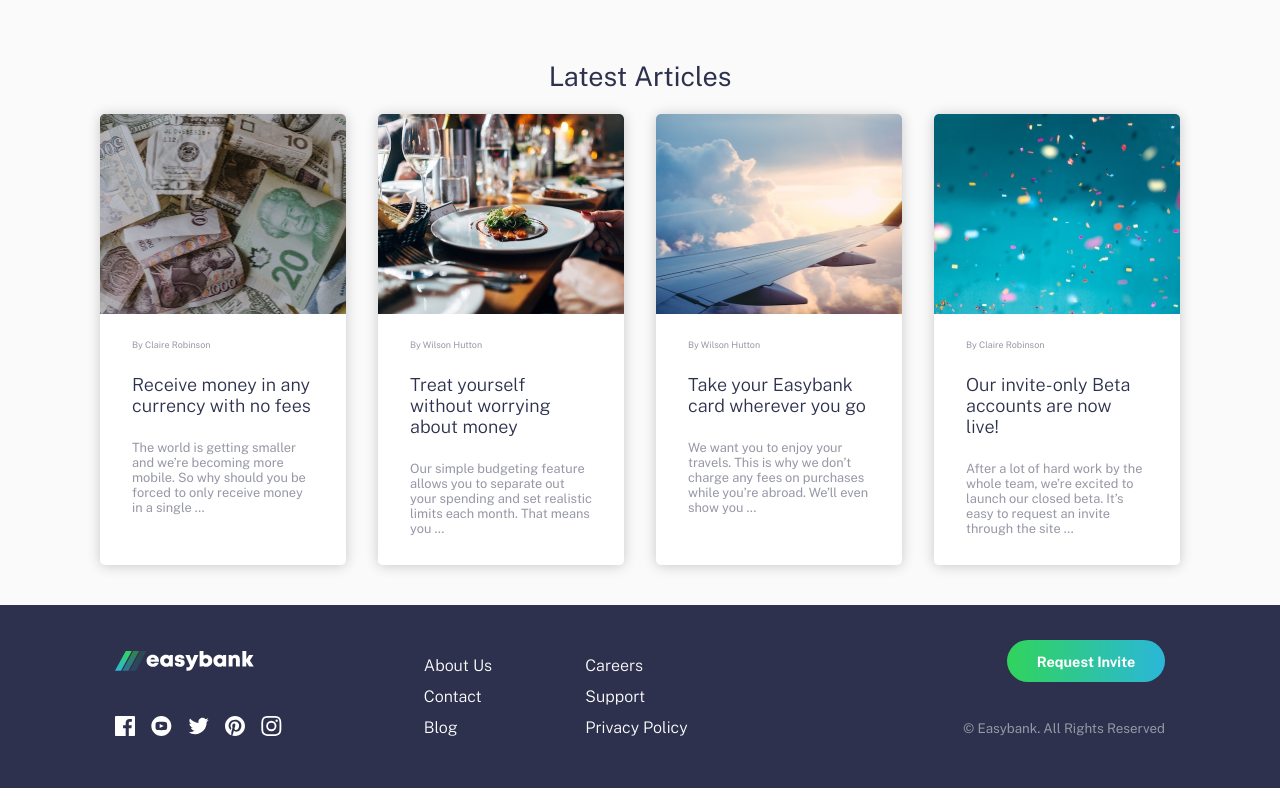
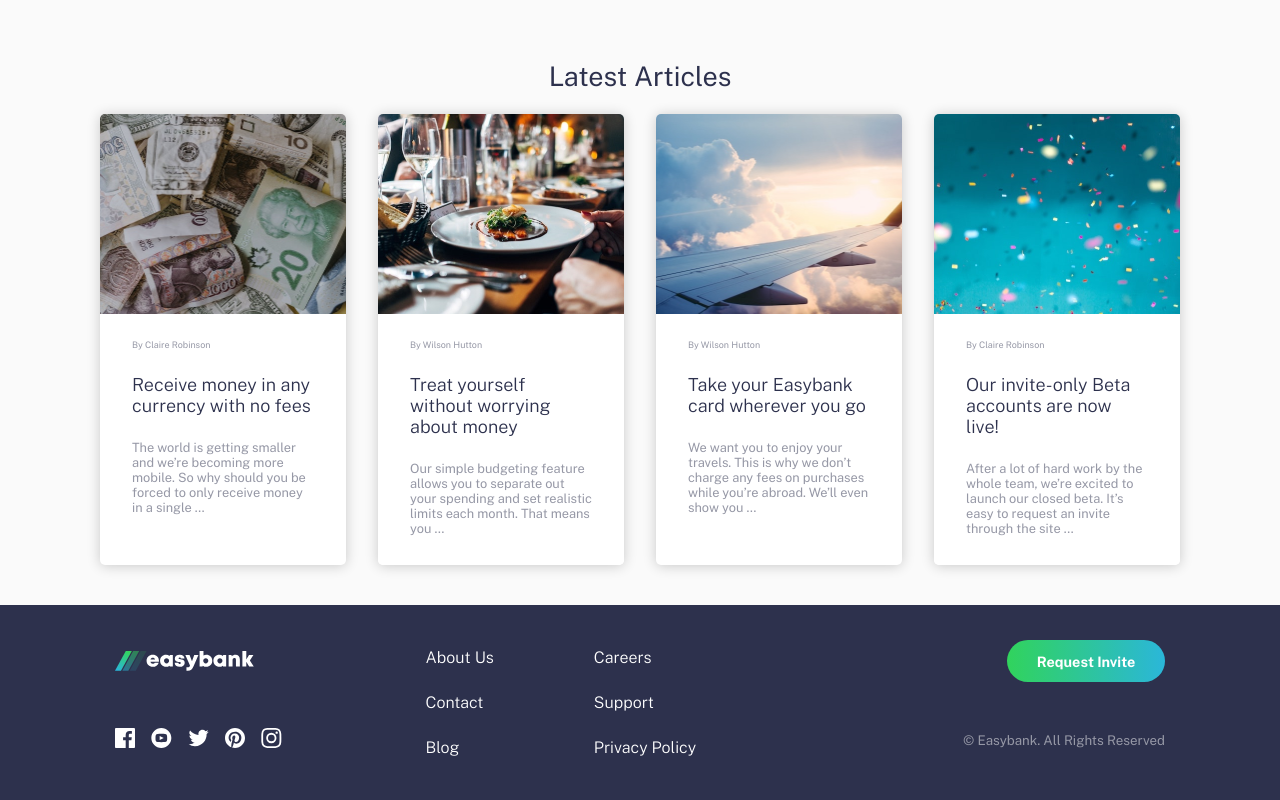
Before and after one commit to JVPH/easybank-landing-page, a website: page index.html in a window 1280 px wide. Shown: the part 1144-1944 px from the top of the page. Drawn offline with nearby package versions, Linux system fonts and the light colour scheme.

Commit message:
Fix footer links

```diff
--- a/css/styles.css
+++ b/css/styles.css
@@ -339,7 +339,7 @@ footer {
   display: flex;
   flex-flow: column wrap;
   align-items: center;
-  gap: 1.25rem;
+  gap: 2rem;
   text-align: center;
   padding: 2rem;
 }
@@ -350,20 +350,17 @@ footer {
   align-items: center;
 }
 
-.footer-links {
-  font-size: calc(var(--sm-font-size) - 0.125rem);
-  font-weight: 400;
+.footer-links-1,
+.footer-links-2 {
+  font-size: var(--sm-font-size);
+  font-weight: 300;
   display: flex;
-  flex-direction: column;
-  gap: 1rem;
+  flex-flow: column wrap;
+  gap: 0.875rem;
 }
 
-.footer-links li:first-child {
-  margin-top: 1.25rem;
-}
-
-.footer-links li:last-child {
-  margin-bottom: 1.25rem;
+.footer-links-1 {
+  margin-bottom: -1.125rem;
 }
 
 /* 800px */
@@ -412,6 +409,7 @@ footer {
 
   .footer-links-1 {
     grid-area: linksCol1;
+    margin-bottom: initial;
   }
 
   .footer-links-2 {
```
